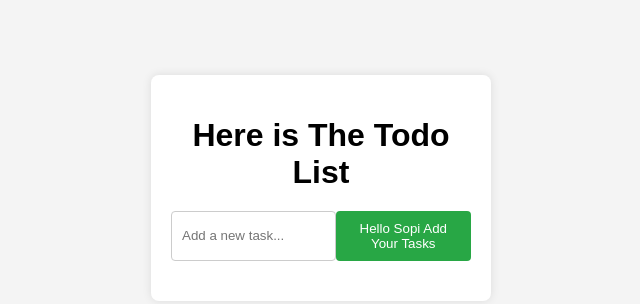
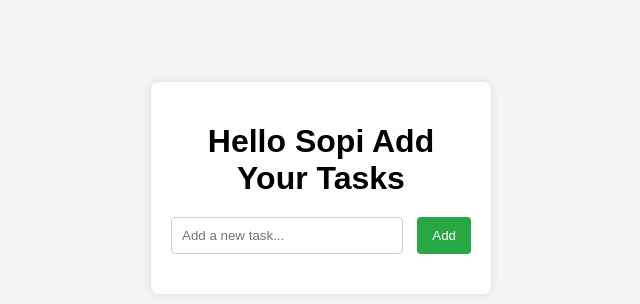
Before and after one commit to Chandru-078/3rd-Todo-List, a plain HTML site: page index.html in a window 1280 px wide. Shown: the part 212-516 px from the top of the page, without its empty margins (319-959 px from the left). Drawn offline with Linux system fonts and the light colour scheme.

Commit message:
Add files via upload

```diff
--- a/index.html
+++ b/index.html
@@ -10,10 +10,10 @@
 <body>
 
   <div class="container">
-    <h1>Here is The Todo List</h1>
+    <h1>Hello Sopi Add Your Tasks</h1>
     <div class="input-section">
       <input type="text" id="taskInput" placeholder="Add a new task...">
-      <button id="addTaskBtn">Hello Sopi Add Your Tasks </button>
+      <button id="addTaskBtn">Add</button>
     </div>
 
     <ul id="taskList"></ul>
```
